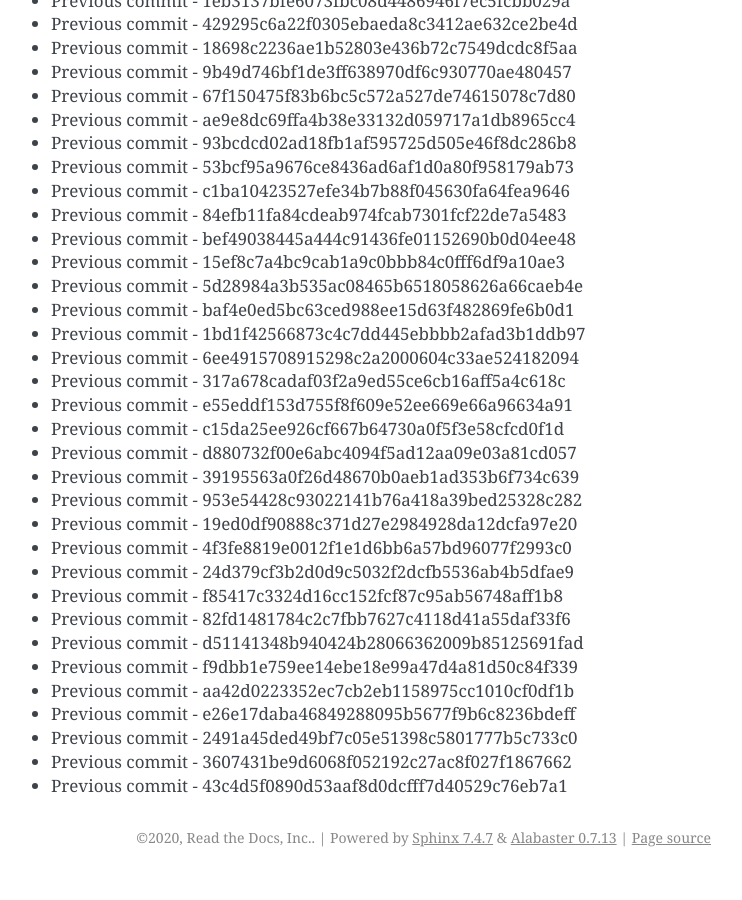
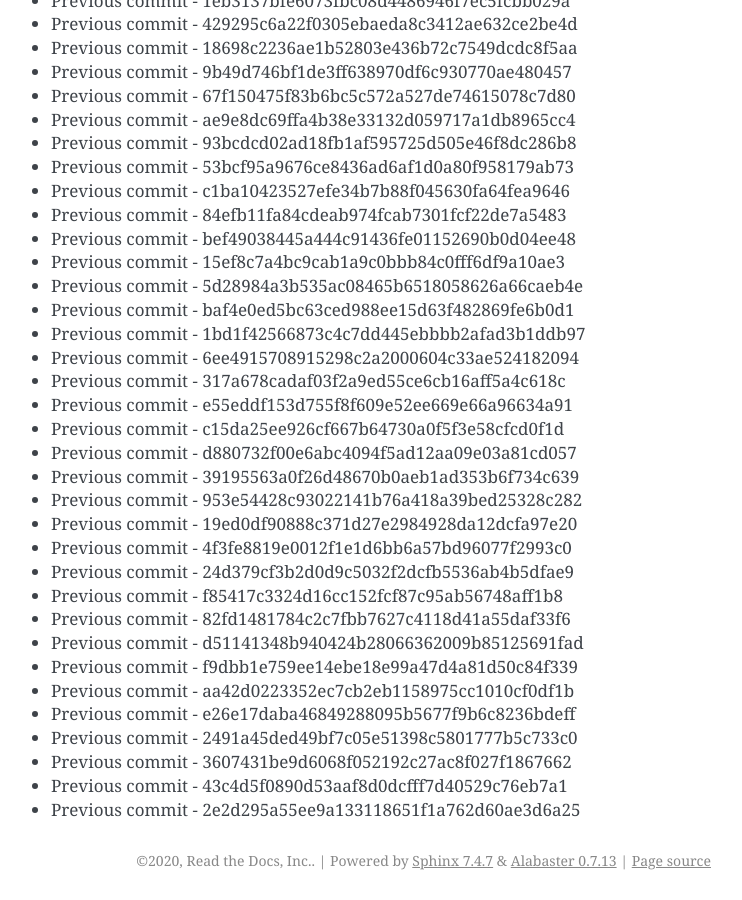
Before and after one commit to readthedocs/rtd-git-stresstest, a Sphinx documentation site: the page built from docs/updates.rst, in a window 1280 px wide and 900 px high, scrolled down 36850 px. Shown: the whole window, without its empty margins (399-1141 px from the left). Built offline with Sphinx 7.4.7, drawn with Linux system fonts in a browser that asks for light colours; before the commit the page ends 37727 px from its top, so only the background shows below that.

Commit message:
Generating commit from previous: 2e2d295a55ee9a133118651f1a762d60ae3d6a25

```diff
--- a/docs/updates.rst
+++ b/docs/updates.rst
@@ -1580,3 +1580,4 @@ It can be tested for any performance characteristics.
 * Previous commit - 2491a45ded49bf7c05e51398c5801777b5c733c0
 * Previous commit - 3607431be9d6068f052192c27ac8f027f1867662
 * Previous commit - 43c4d5f0890d53aaf8d0dcfff7d40529c76eb7a1
+* Previous commit - 2e2d295a55ee9a133118651f1a762d60ae3d6a25
```
